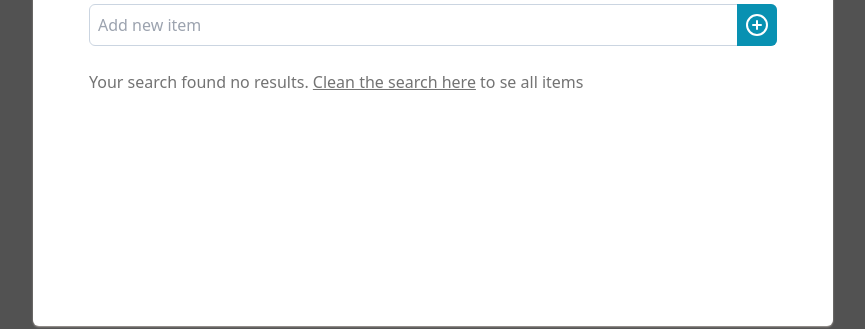
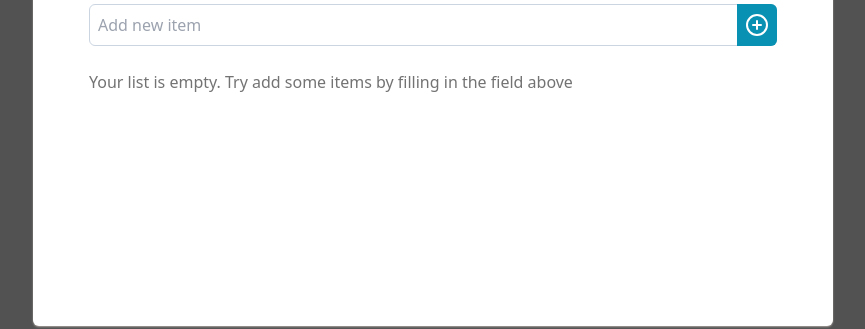
Before and after one commit to FelipePinha/React-tasks, a React (Vite) app: page / in a window 1280 px wide. Shown: the part 352-681 px from the top of the page, without its empty margins (207-1072 px from the left). Built offline with nearby package versions, Linux system fonts and the light colour scheme.

Commit message:
feat: adding message if todos is empty

```diff
--- a/src/App.tsx
+++ b/src/App.tsx
@@ -73,7 +73,9 @@ function App() {
                 />
 
                 <div className="w-full h-[200px] overflow-y-scroll mt-6">
-                    {filterResults.length === 0 ? (
+                    {todos.length === 0 ? (
+                        <p>Your list is empty. Try add some items by filling in the field above</p>
+                    ) : filterResults.length === 0 ? (
                         <p>
                             Your search found no results.{' '}
                             <button onClick={clearAllSearch} className="underline">
```
